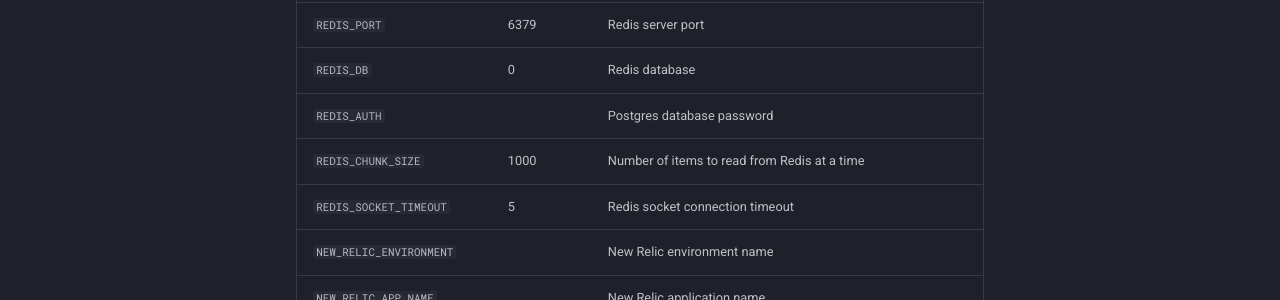
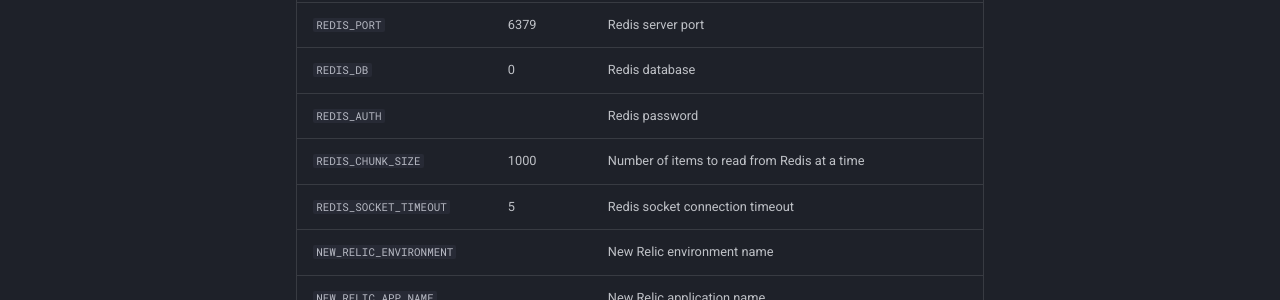
Before and after one commit to toluaina/toluaina.github.io, an MkDocs documentation site: the page built from docs/env-vars/index.md, in a window 1280 px wide and 900 px high, scrolled down 1363 px. Shown: the part 383-683 px from the top of the window. Built offline with MkDocs 1.6.1 and Material for MkDocs 9.7.7, drawn with Linux system fonts in a browser that asks for light colours; comment, search, counter and statistics services are not loaded.

Commit message:
fixed incorrect doc

```diff
--- a/docs/env-vars/index.md
+++ b/docs/env-vars/index.md
@@ -39,7 +39,7 @@ PGSync provides the following environment variables:
 | `REDIS_HOST`                 | localhost   | Redis server host |
 | `REDIS_PORT`                 | 6379        | Redis server port |
 | `REDIS_DB`                   | 0           | Redis database |
-| `REDIS_AUTH`                 |             | Postgres database password |
+| `REDIS_AUTH`                 |             | Redis password |
 | `REDIS_CHUNK_SIZE`           | 1000        | Number of items to read from Redis at a time |
 | `REDIS_SOCKET_TIMEOUT`       | 5           | Redis socket connection timeout |
 | `NEW_RELIC_ENVIRONMENT`      |             | New Relic environment name |
```
